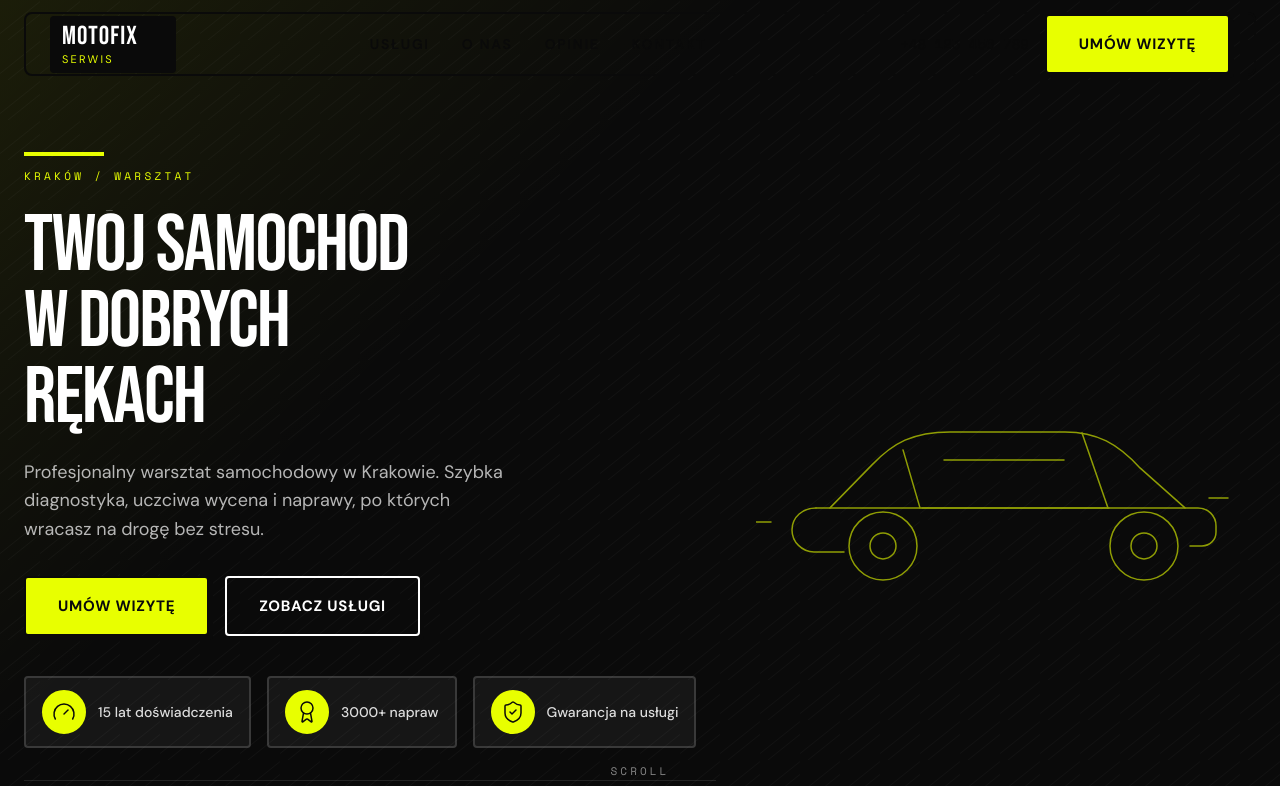
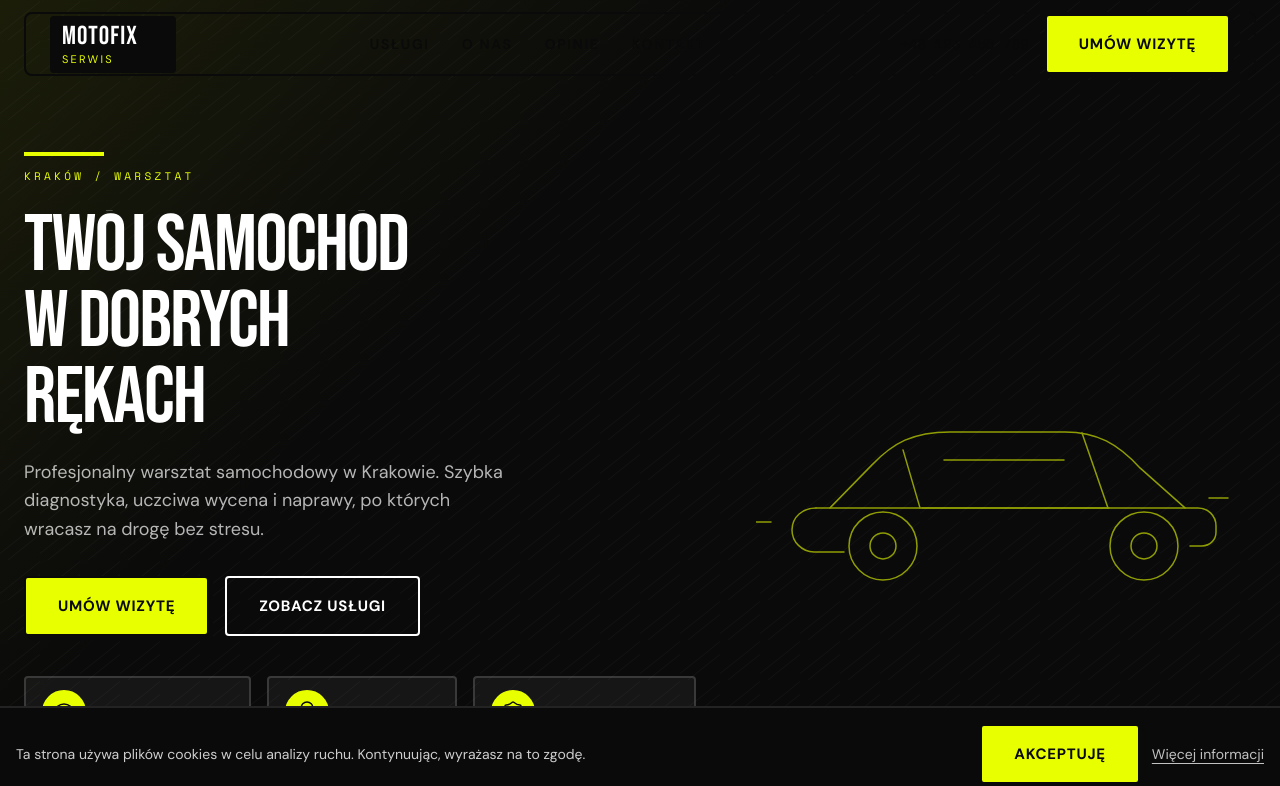
Before and after one commit to adminfavmotors/serwis_01, a Next.js app: page / in a window 1280 px wide. Shown: the top 786 px of the page. Built offline with nearby package versions, Linux system fonts and the light colour scheme.

Commit message:
feat: cookies banner component

```diff
--- a/app/layout.tsx
+++ b/app/layout.tsx
@@ -2,6 +2,8 @@ import type { Metadata } from "next";
 import { Bebas_Neue, DM_Sans, Space_Mono } from "next/font/google";
 import Script from "next/script";
 import "./globals.css";
+
+import { CookiesBanner } from "@/components/CookiesBanner";
 
 const bebasNeue = Bebas_Neue({
   subsets: ["latin"],
@@ -99,6 +101,7 @@ export default function RootLayout({
           dangerouslySetInnerHTML={{ __html: JSON.stringify(localBusinessSchema) }}
         />
         {children}
+        <CookiesBanner />
       </body>
     </html>
   );
--- /dev/null
+++ b/components/CookiesBanner.tsx
@@ -0,0 +1,49 @@
+"use client";
+
+import Link from "next/link";
+import { useEffect, useState } from "react";
+
+import { Button } from "@/components/ui/Button";
+
+export function CookiesBanner() {
+  const [isVisible, setIsVisible] = useState(false);
+
+  useEffect(() => {
+    const isAccepted = window.localStorage.getItem("cookies_accepted");
+
+    if (!isAccepted) {
+      setIsVisible(true);
+    }
+  }, []);
+
+  const acceptCookies = () => {
+    window.localStorage.setItem("cookies_accepted", "true");
+    setIsVisible(false);
+  };
+
+  if (!isVisible) {
+    return null;
+  }
+
+  return (
+    <div className="fixed inset-x-0 bottom-0 z-[9999] border-t-2 border-white/10 bg-dark px-4 py-4 text-white">
+      <div className="mx-auto flex max-w-[1280px] flex-col gap-4 md:flex-row md:items-center md:justify-between">
+        <p className="max-w-3xl text-sm leading-relaxed text-white/80">
+          Ta strona używa plików cookies w celu analizy ruchu. Kontynuując,
+          wyrażasz na to zgodę.
+        </p>
+        <div className="flex flex-col gap-3 sm:flex-row sm:items-center">
+          <Button type="button" onClick={acceptCookies}>
+            Akceptuję
+          </Button>
+          <Link
+            href="/polityka-prywatnosci"
+            className="text-sm text-white/75 underline underline-offset-4 transition-colors hover:text-accent"
+          >
+            Więcej informacji
+          </Link>
+        </div>
+      </div>
+    </div>
+  );
+}
```
